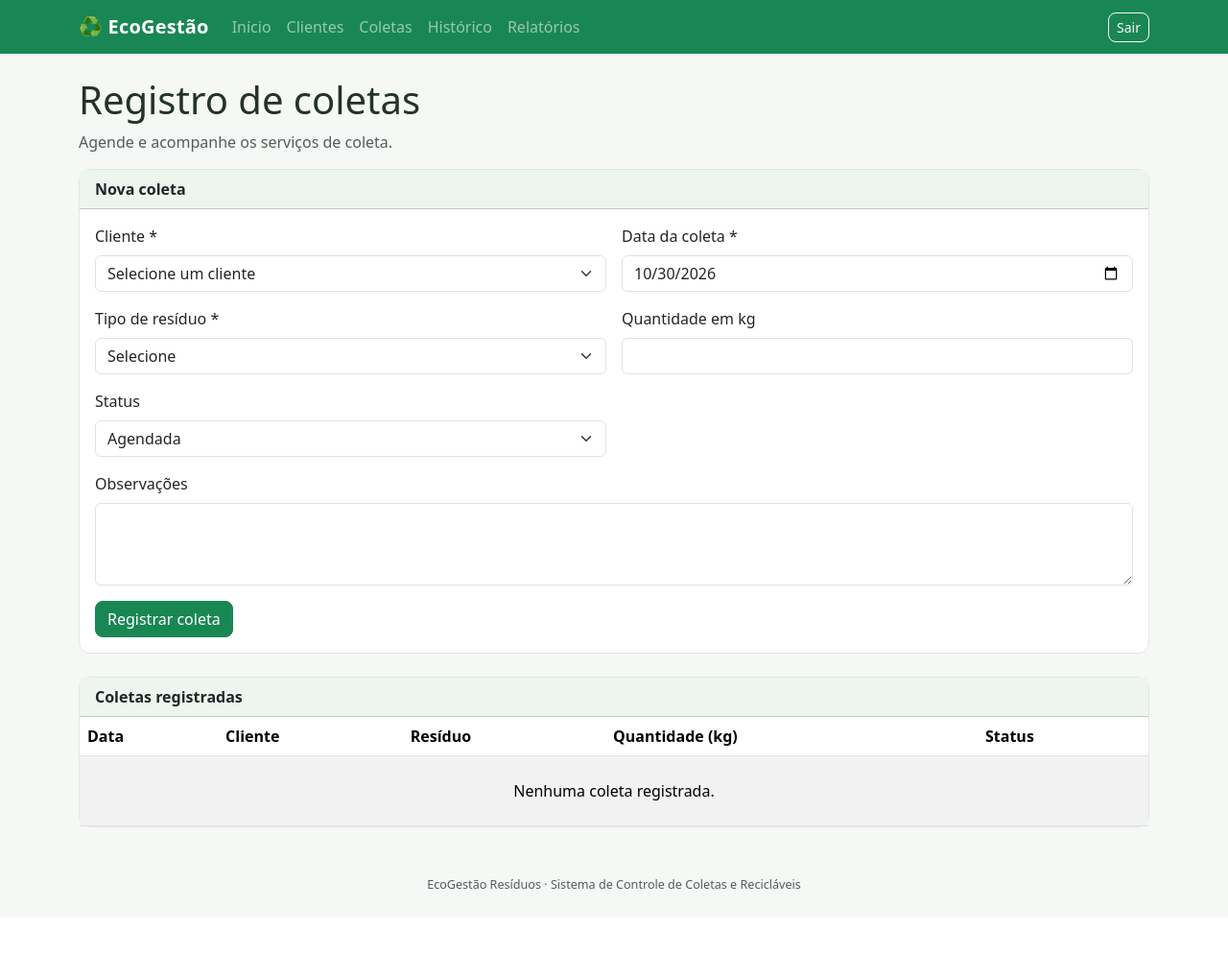
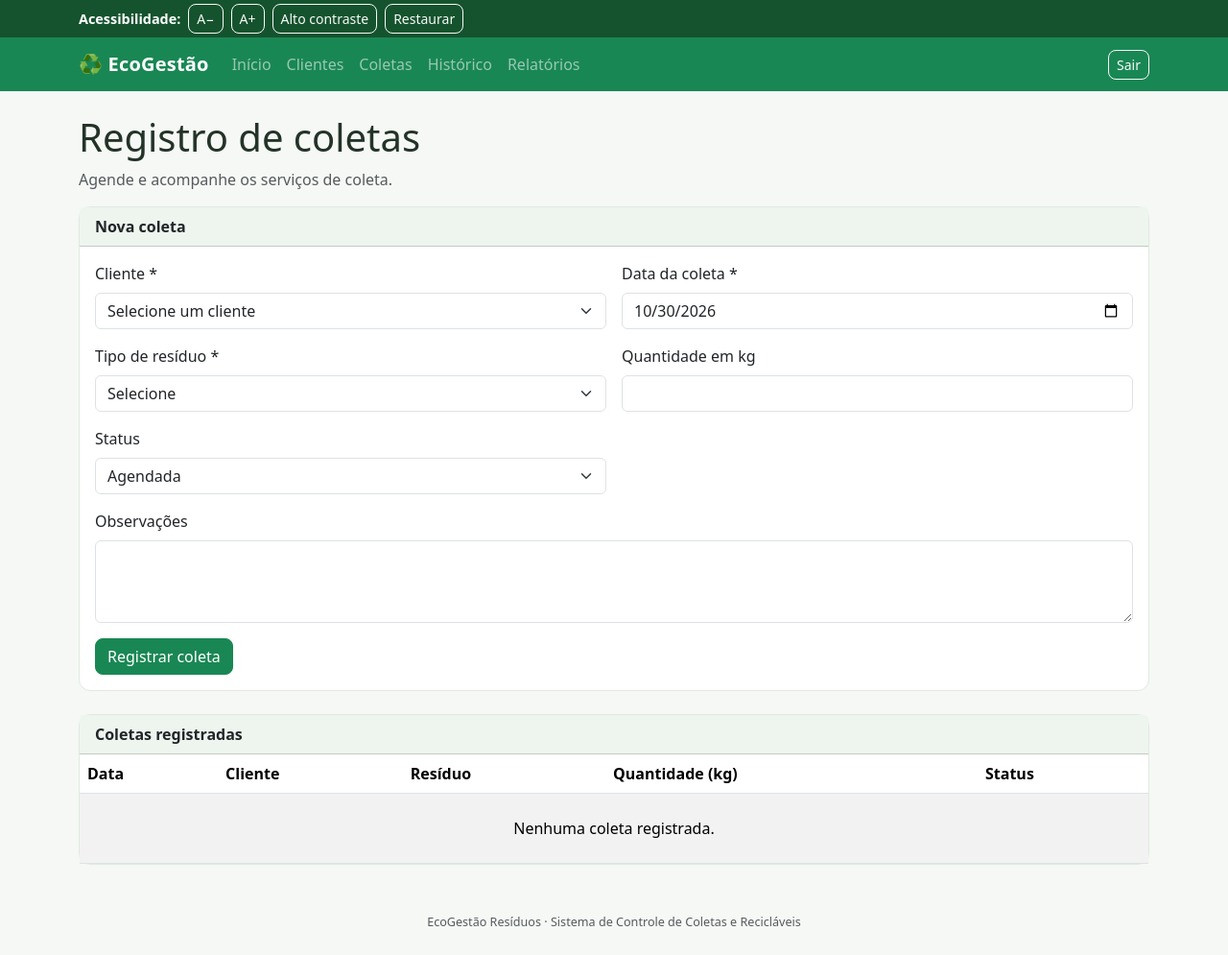
Before and after one commit to Wesbtereduardo/ecogestao-residuos, a Flask app: page /coletas in a window 1280 px wide. Shown: the whole page at 96% size. Before the commit the page ends 926 px from the top, so only its background shows below. Run offline with Flask 3, Linux system fonts and the light colour scheme; the visitor is signed in with stand-in values (Sample User, id 1); data that the repository does not hold is empty.

Commit message:
feat: barra de acessibilidade com alto contraste, ajuste de fonte e link para pular ao conteúdo

```diff
--- a/static/style.css
+++ b/static/style.css
@@ -47,3 +47,108 @@ a:focus-visible {
 footer {
     font-size: 0.9rem;
 }
+
+/* ---------- Acessibilidade ---------- */
+.barra-acessibilidade {
+    background-color: #14532d;
+    color: #ffffff;
+    font-size: 0.9rem;
+}
+
+.skip-link:focus {
+    position: absolute;
+    top: 0.5rem;
+    left: 0.5rem;
+    z-index: 2000;
+    padding: 0.5rem 1rem;
+    background: #ffffff;
+    color: #14532d;
+    border-radius: 6px;
+}
+
+#conteudo:focus {
+    outline: none;
+}
+
+.barra-acessibilidade .btn[aria-pressed="true"] {
+    background-color: #ffffff;
+    color: #14532d;
+}
+
+/* Modo de alto contraste (WCAG: contraste mínimo de 7:1) */
+html[data-contraste="alto"] body {
+    background-color: #000000;
+    color: #ffffff;
+}
+
+html[data-contraste="alto"] a,
+html[data-contraste="alto"] .text-success,
+html[data-contraste="alto"] .dashboard-card .display-5 {
+    color: #ffeb3b !important;
+}
+
+html[data-contraste="alto"] .text-muted {
+    color: #ffffff !important;
+}
+
+html[data-contraste="alto"] .bg-success,
+html[data-contraste="alto"] .barra-acessibilidade {
+    background-color: #000000 !important;
+    border-bottom: 2px solid #ffffff;
+}
+
+html[data-contraste="alto"] .card,
+html[data-contraste="alto"] .card-header {
+    background-color: #000000;
+    color: #ffffff;
+    border: 2px solid #ffffff;
+}
+
+html[data-contraste="alto"] .dashboard-card {
+    border-top: 6px solid #ffeb3b;
+}
+
+html[data-contraste="alto"] .form-control,
+html[data-contraste="alto"] .form-select {
+    background-color: #000000;
+    color: #ffffff;
+    border: 2px solid #ffffff;
+}
+
+html[data-contraste="alto"] .btn-success,
+html[data-contraste="alto"] .btn-outline-success {
+    background-color: #ffeb3b;
+    border-color: #ffeb3b;
+    color: #000000;
+    font-weight: 700;
+}
+
+html[data-contraste="alto"] .btn-outline-secondary,
+html[data-contraste="alto"] .btn-outline-light {
+    color: #ffffff;
+    border-color: #ffffff;
+}
+
+html[data-contraste="alto"] .barra-acessibilidade .btn[aria-pressed="true"] {
+    background-color: #ffeb3b;
+    border-color: #ffeb3b;
+    color: #000000;
+}
+
+html[data-contraste="alto"] .table {
+    --bs-table-color: #ffffff;
+    --bs-table-bg: #000000;
+    --bs-table-striped-bg: #1a1a1a;
+    --bs-table-striped-color: #ffffff;
+    --bs-table-hover-bg: #333333;
+    --bs-table-hover-color: #ffffff;
+    --bs-table-border-color: #ffffff;
+}
+
+html[data-contraste="alto"] input:focus,
+html[data-contraste="alto"] select:focus,
+html[data-contraste="alto"] textarea:focus,
+html[data-contraste="alto"] .btn:focus-visible,
+html[data-contraste="alto"] a:focus-visible {
+    outline: 3px solid #ffeb3b;
+}
--- a/templates/base.html
+++ b/templates/base.html
@@ -9,6 +9,17 @@
     <link href="{{ url_for('static', filename='style.css') }}" rel="stylesheet">
 </head>
 <body>
+<a class="visually-hidden-focusable skip-link" href="#conteudo">Pular para o conteúdo principal</a>
+<div class="barra-acessibilidade" role="region" aria-label="Recursos de acessibilidade">
+    <div class="container d-flex flex-wrap align-items-center gap-2 py-1">
+        <span class="fw-semibold">Acessibilidade:</span>
+        <button type="button" class="btn btn-sm btn-outline-light" id="fonte-menor" aria-label="Diminuir tamanho da fonte">A−</button>
+        <button type="button" class="btn btn-sm btn-outline-light" id="fonte-maior" aria-label="Aumentar tamanho da fonte">A+</button>
+        <button type="button" class="btn btn-sm btn-outline-light" id="alto-contraste" aria-pressed="false">Alto contraste</button>
+        <button type="button" class="btn btn-sm btn-outline-light" id="restaurar-padrao">Restaurar</button>
+        <span id="status-acessibilidade" class="small" role="status" aria-live="polite"></span>
+    </div>
+</div>
 <nav class="navbar navbar-expand-lg navbar-dark bg-success">
     <div class="container">
         <a class="navbar-brand fw-bold" href="{{ url_for('inicio') }}">♻ EcoGestão</a>
@@ -30,7 +41,7 @@
     </div>
 </nav>
 
-<main class="container py-4">
+<main id="conteudo" class="container py-4" tabindex="-1">
     {% with mensagens = get_flashed_messages(with_categories=true) %}
         {% for categoria, mensagem in mensagens %}
         <div class="alert alert-{{ categoria }} alert-dismissible fade show" role="alert">
@@ -46,5 +57,57 @@
     <small>EcoGestão Resíduos · Sistema de Controle de Coletas e Recicláveis</small>
 </footer>
 <script src="https://cdn.jsdelivr.net/npm/bootstrap@5.3.3/dist/js/bootstrap.bundle.min.js"></script>
+<script>
+(function () {
+    var NIVEIS = [100, 115, 130, 150];
+    var raiz = document.documentElement;
+    var botaoContraste = document.getElementById("alto-contraste");
+    var status = document.getElementById("status-acessibilidade");
+    var nivel = 0;
+    var contraste = false;
+
+    function ler(chave) {
+        try { return localStorage.getItem(chave); } catch (e) { return null; }
+    }
+    function gravar(chave, valor) {
+        try { localStorage.setItem(chave, valor); } catch (e) { /* sem armazenamento */ }
+    }
+
+    function aplicar(mensagem) {
+        raiz.style.fontSize = NIVEIS[nivel] + "%";
+        if (contraste) { raiz.setAttribute("data-contraste", "alto"); }
+        else { raiz.removeAttribute("data-contraste"); }
+        botaoContraste.setAttribute("aria-pressed", contraste ? "true" : "false");
+        gravar("eco_fonte", String(nivel));
+        gravar("eco_contraste", contraste ? "1" : "0");
+        if (mensagem) {
+            status.textContent = mensagem + " Fonte em " + NIVEIS[nivel] + "%.";
+        }
+    }
+
+    var salvoFonte = parseInt(ler("eco_fonte"), 10);
+    if (salvoFonte >= 0 && salvoFonte < NIVEIS.length) { nivel = salvoFonte; }
+    contraste = ler("eco_contraste") === "1";
+    aplicar("");
+
+    document.getElementById("fonte-maior").addEventListener("click", function () {
+        if (nivel < NIVEIS.length - 1) { nivel += 1; }
+        aplicar("Fonte aumentada.");
+    });
+    document.getElementById("fonte-menor").addEventListener("click", function () {
+        if (nivel > 0) { nivel -= 1; }
+        aplicar("Fonte reduzida.");
+    });
+    botaoContraste.addEventListener("click", function () {
+        contraste = !contraste;
+        aplicar(contraste ? "Alto contraste ativado." : "Alto contraste desativado.");
+    });
+    document.getElementById("restaurar-padrao").addEventListener("click", function () {
+        nivel = 0;
+        contraste = false;
+        aplicar("Configurações restauradas.");
+    });
+})();
+</script>
 </body>
 </html>
```
